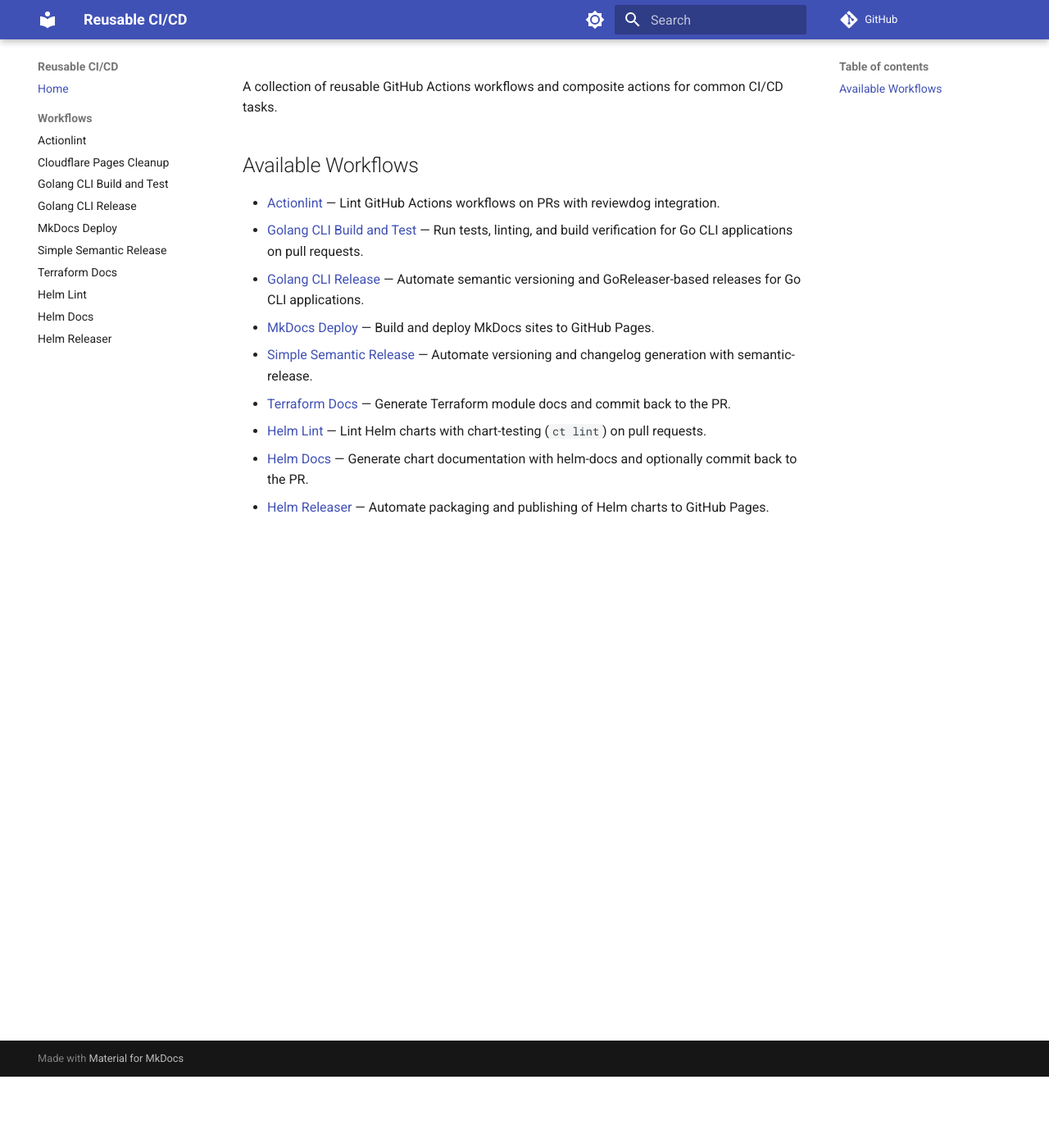
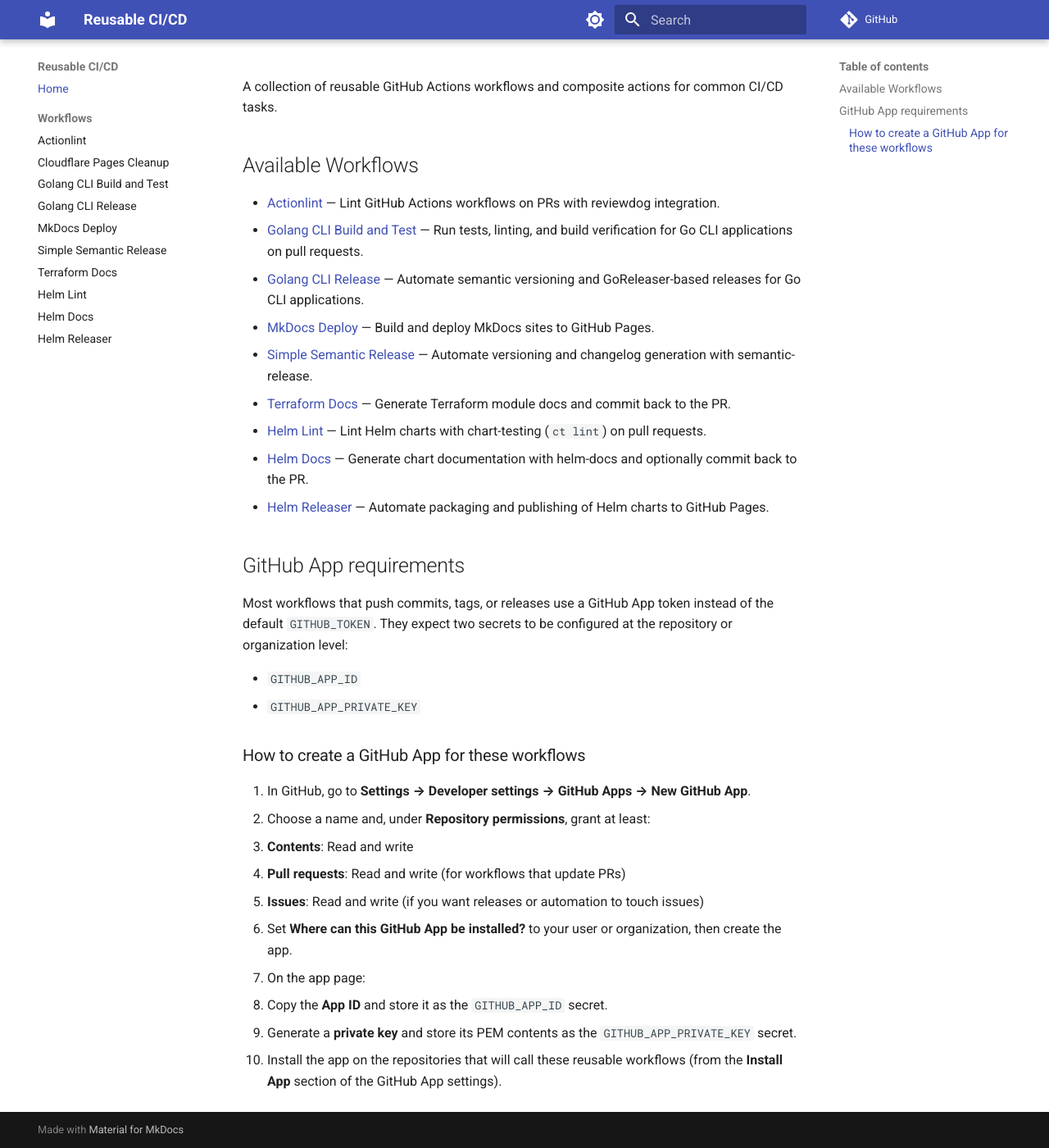
Before and after one commit to AutomationDojo/reusable-cicd, an MkDocs documentation site: the page built from docs/index.md, in a window 1280 px wide and 1400 px high, scrolled down 87 px. Shown: the whole window at 82% size. Built offline with MkDocs 1.6.1 and Material for MkDocs 9.7.7, drawn with Linux system fonts in a browser that asks for light colours; comment, search, counter and statistics services are not loaded.

Commit message:
feat: use generic github app name

```diff
--- a/docs/index.md
+++ b/docs/index.md
@@ -13,3 +13,23 @@ A collection of reusable GitHub Actions workflows and composite actions for comm
 - [Helm Lint](workflows/helm-lint.md) — Lint Helm charts with chart-testing (`ct lint`) on pull requests.
 - [Helm Docs](workflows/helm-docs.md) — Generate chart documentation with helm-docs and optionally commit back to the PR.
 - [Helm Releaser](workflows/helm-releaser.md) — Automate packaging and publishing of Helm charts to GitHub Pages.
+
+## GitHub App requirements
+
+Most workflows that push commits, tags, or releases use a GitHub App token instead of the default `GITHUB_TOKEN`. They expect two secrets to be configured at the repository or organization level:
+
+- `GITHUB_APP_ID`
+- `GITHUB_APP_PRIVATE_KEY`
+
+### How to create a GitHub App for these workflows
+
+1. In GitHub, go to **Settings → Developer settings → GitHub Apps → New GitHub App**.
+2. Choose a name and, under **Repository permissions**, grant at least:
+   - **Contents**: Read and write
+   - **Pull requests**: Read and write (for workflows that update PRs)
+   - **Issues**: Read and write (if you want releases or automation to touch issues)
+3. Set **Where can this GitHub App be installed?** to your user or organization, then create the app.
+4. On the app page:
+   - Copy the **App ID** and store it as the `GITHUB_APP_ID` secret.
+   - Generate a **private key** and store its PEM contents as the `GITHUB_APP_PRIVATE_KEY` secret.
+5. Install the app on the repositories that will call these reusable workflows (from the **Install App** section of the GitHub App settings).
```
Also changed, not shown: README.md (+7 -0 lines), docs/workflows/golang-cli-release.md (+4 -4 lines), docs/workflows/helm-docs.md (+6 -6 lines), docs/workflows/helm-releaser.md (+6 -6 lines), docs/workflows/semantic-release-simple.md (+6 -6 lines), 5 other files.
